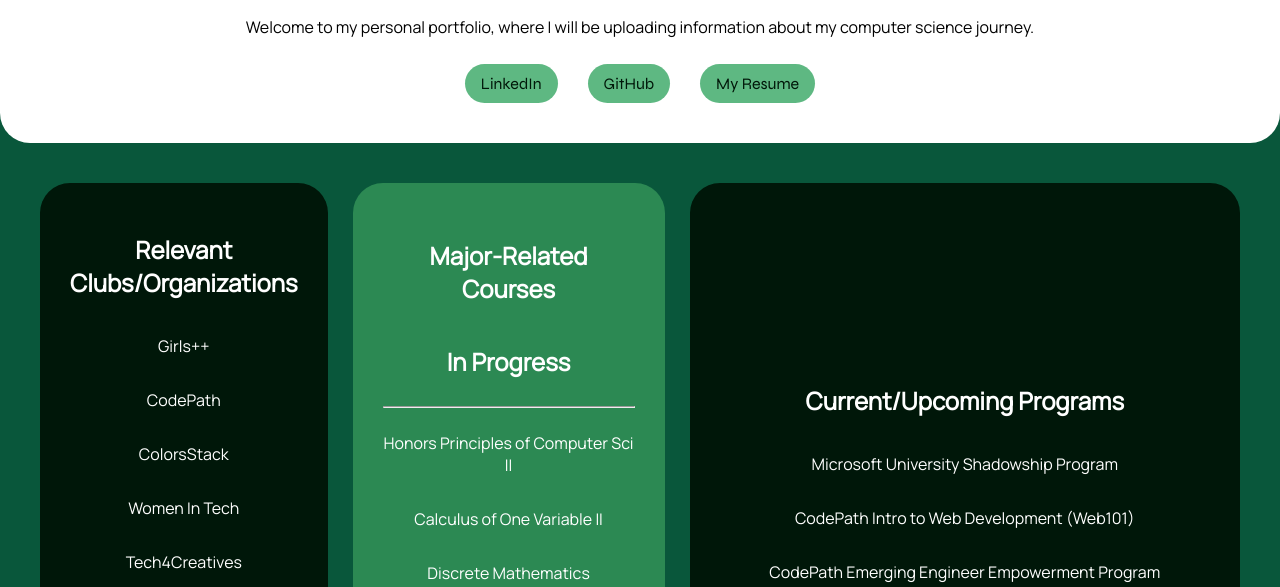
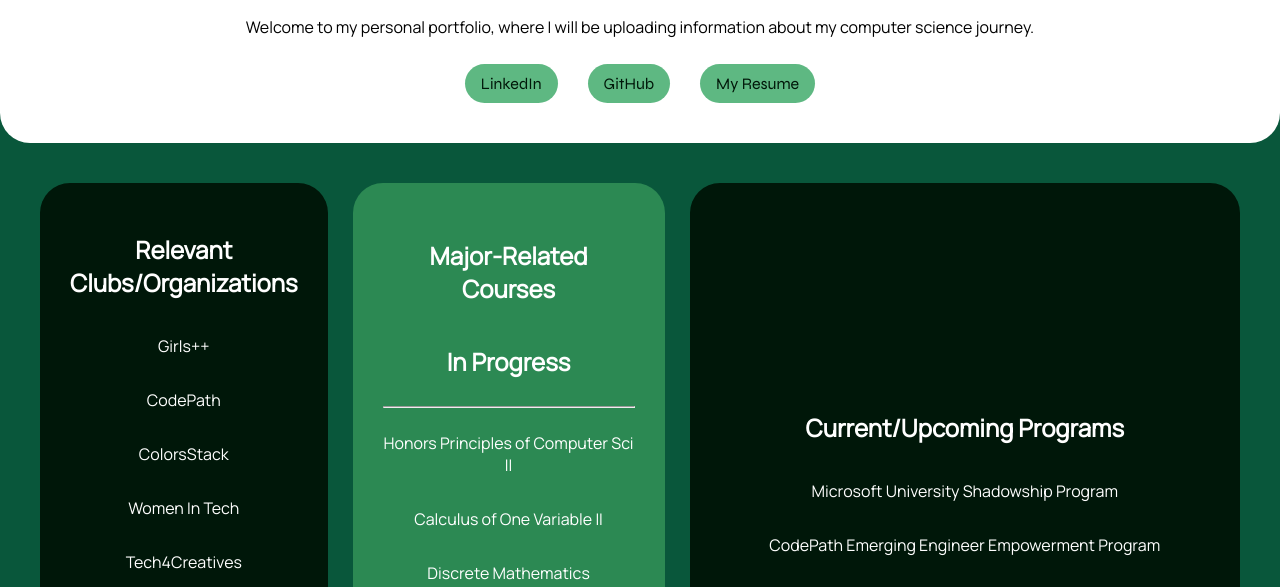
Before and after one commit to eden-amari/Portfolio, a plain HTML site: page index.html in a window 1280 px wide. Shown: the part 213-800 px from the top of the page. Drawn offline with Linux system fonts and the light colour scheme.

Commit message:
program updates

```diff
--- a/index.html
+++ b/index.html
@@ -55,7 +55,6 @@
         <div id="black-box2-programs">
             <h2>Current/Upcoming Programs</h2>
             <p>Microsoft University Shadowship Program</p>
-            <p>CodePath Intro to Web Development (Web101)</p>
             <p>CodePath Emerging Engineer Empowerment Program</p>
             <p>Thematic One ---- Business Development and Sales Externship</p>
 
```
